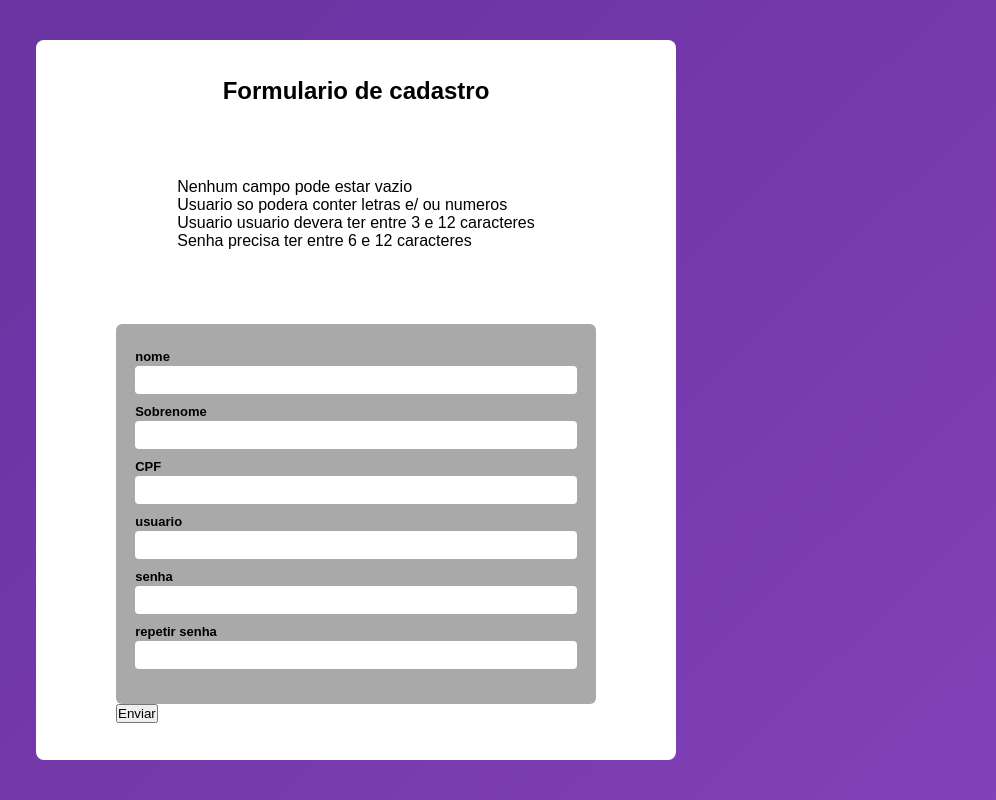
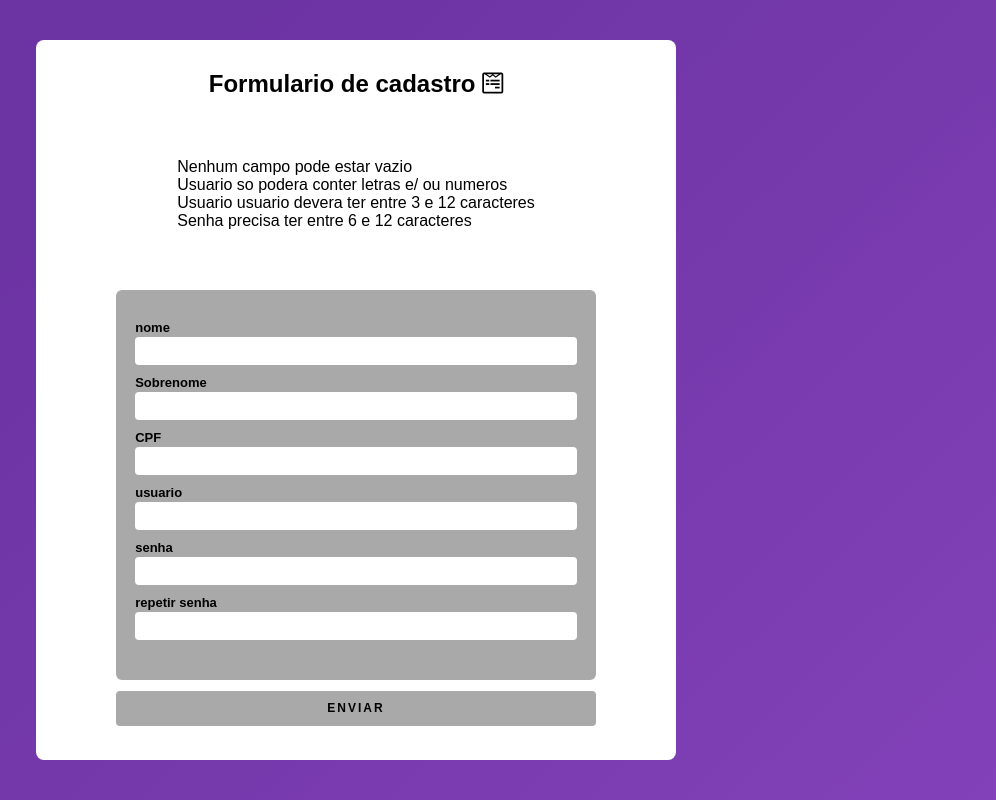
Before and after one commit to Luc4sGomes/ProjectForm, a plain HTML site: page index.html in a window 1280 px wide. Shown: the whole page, without its empty margins (284-1280 px from the left). Drawn offline with Linux system fonts and the light colour scheme.

Commit message:
added changes

```diff
--- a/assets/css/Global.css
+++ b/assets/css/Global.css
@@ -45,7 +45,7 @@ li{
 
 form fieldset{
     background-color: var(--dark-gray);
-    height: 380px;
+    height: 390px;
     width: 480px;
     border: none;
     border-radius: 6px;
@@ -80,3 +80,34 @@ input{
 input:focus{
     background-color: var(--light-purple);
 }
+
+
+.keep-button{
+    display: flex;
+    justify-content: center;
+    align-items: center;
+    height: 50px;
+    width: 100%;
+}
+
+#button{
+    border: none;
+    background-color: var(--dark-gray);
+    border-radius: 4px;
+    font-weight: bold;
+    font-size: 12px;
+    padding: 10px;
+    height: 70%;
+    width: 100%;
+    margin-top: 6px;
+    letter-spacing: 2px;
+    cursor: pointer;
+    position: relative;
+    text-transform: uppercase;
+    transform-style: preserve-3d;
+    transition: 200ms all ease-in-out;
+}
+
+#button:hover{
+    background-color: var(--light-purple);
+}
--- a/index.html
+++ b/index.html
@@ -5,11 +5,14 @@
     <meta http-equiv="X-UA-Compatible" content="IE=edge" />
     <meta name="viewport" content="width=device-width, initial-scale=1.0" />
     <link rel="stylesheet" href="./assets/css/Global.css" />
+    <link rel="stylesheet" href="https://use.fontawesome.com/releases/v5.15.3/css/all.css"
+    integrity="sha384-SZXxX4whJ79/gErwcOYf+zWLeJdY/qpuqC4cAa9rOGUstPomtqpuNWT9wdPEn2fk"
+    crossorigin="anonymous">
     <title>Document</title>
   </head>
   <body>
     <section class="container">
-      <h1>Formulario de cadastro</h1>
+      <h1>Formulario de cadastro <i class="fab fa-wpforms"></i></h1>
 
       <ul>
         <li>Nenhum campo pode estar vazio</li>
@@ -37,9 +40,14 @@
 
           <label for="repetir-senha">repetir senha</label>
           <input type="text" class="repetir-senha" />
+
         </fieldset>
 
-        <button type="submit" id="button">Enviar</button>
+        <div class="keep-button">
+            <button type="submit" id="button">Enviar</button>
+        </div>
+
+
       </form>
     </section>
 
```
